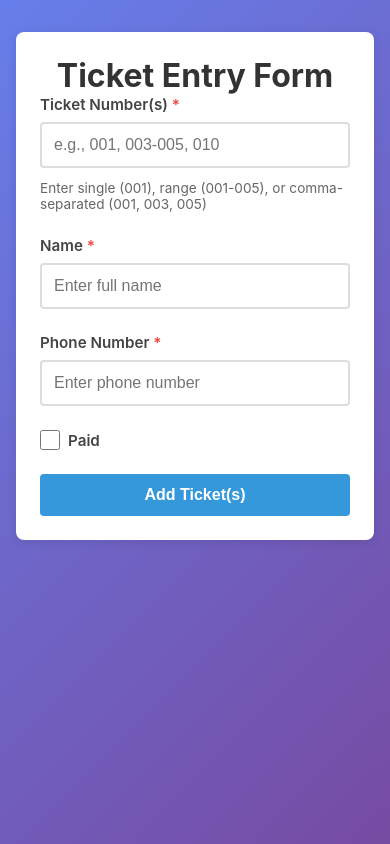
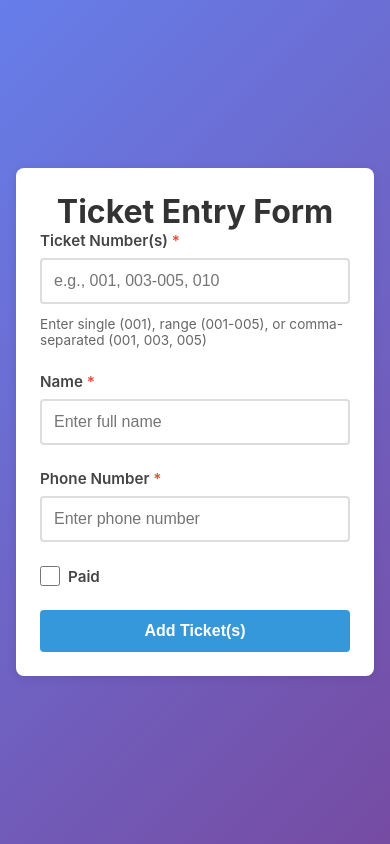
Before and after one commit to nkrilis/stag-tracker, a React (Vite) app: page / in a window 390 px wide. Built offline with nearby package versions, Linux system fonts and the light colour scheme; no server answers.

Commit message:
mobile formatting issues

```diff
--- a/src/App.css
+++ b/src/App.css
@@ -16,25 +16,25 @@ body {
   margin: 0;
   padding: 0;
   width: 100%;
-  min-height: 100vh;
-  min-height: -webkit-fill-available;
   overflow-x: hidden;
   font-family: -apple-system, BlinkMacSystemFont, 'Segoe UI', 'Roboto', 'Oxygen',
     'Ubuntu', 'Cantarell', 'Fira Sans', 'Droid Sans', 'Helvetica Neue',
     sans-serif;
   -webkit-font-smoothing: antialiased;
   -moz-osx-font-smoothing: grayscale;
-  background: linear-gradient(135deg, #667eea 0%, #764ba2 100%);
-  background-attachment: fixed;
 }
 
 .app {
   min-height: 100vh;
-  min-height: -webkit-fill-available;
+  min-height: 100dvh;
   display: flex;
   align-items: center;
   justify-content: center;
   padding: 1rem;
   width: 100%;
-  position: relative;
+  background: linear-gradient(135deg, #667eea 0%, #764ba2 100%);
+  position: absolute;
+  top: 0;
+  left: 0;
+  right: 0;
 }
--- a/src/components/TicketForm.tsx
+++ b/src/components/TicketForm.tsx
@@ -149,7 +149,7 @@ export function TicketForm() {
             Ticket Number(s) <span className="required">*</span>
           </label>
           <input
-            type="tel"
+            type="text"
             id="ticketNumber"
             value={formData.ticketNumber}
             onChange={(e) => handleInputChange('ticketNumber', e.target.value)}
```
